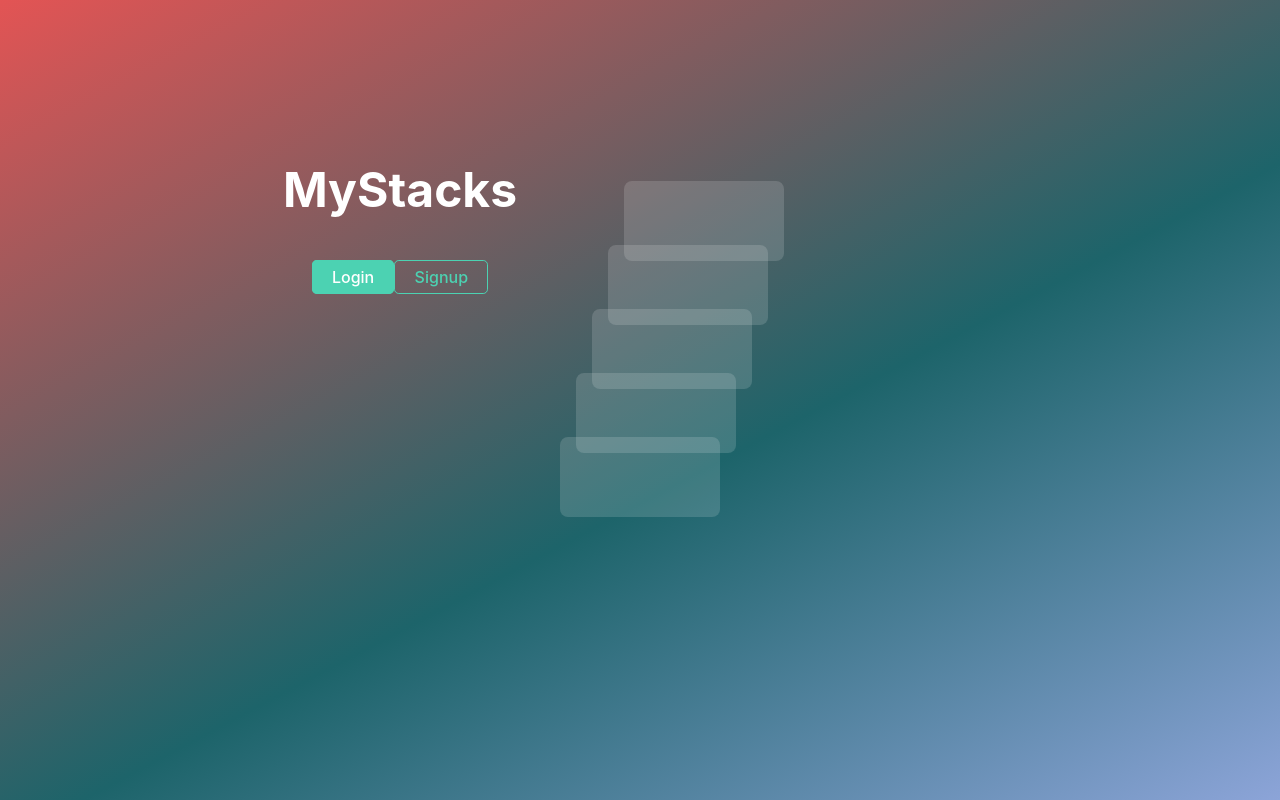
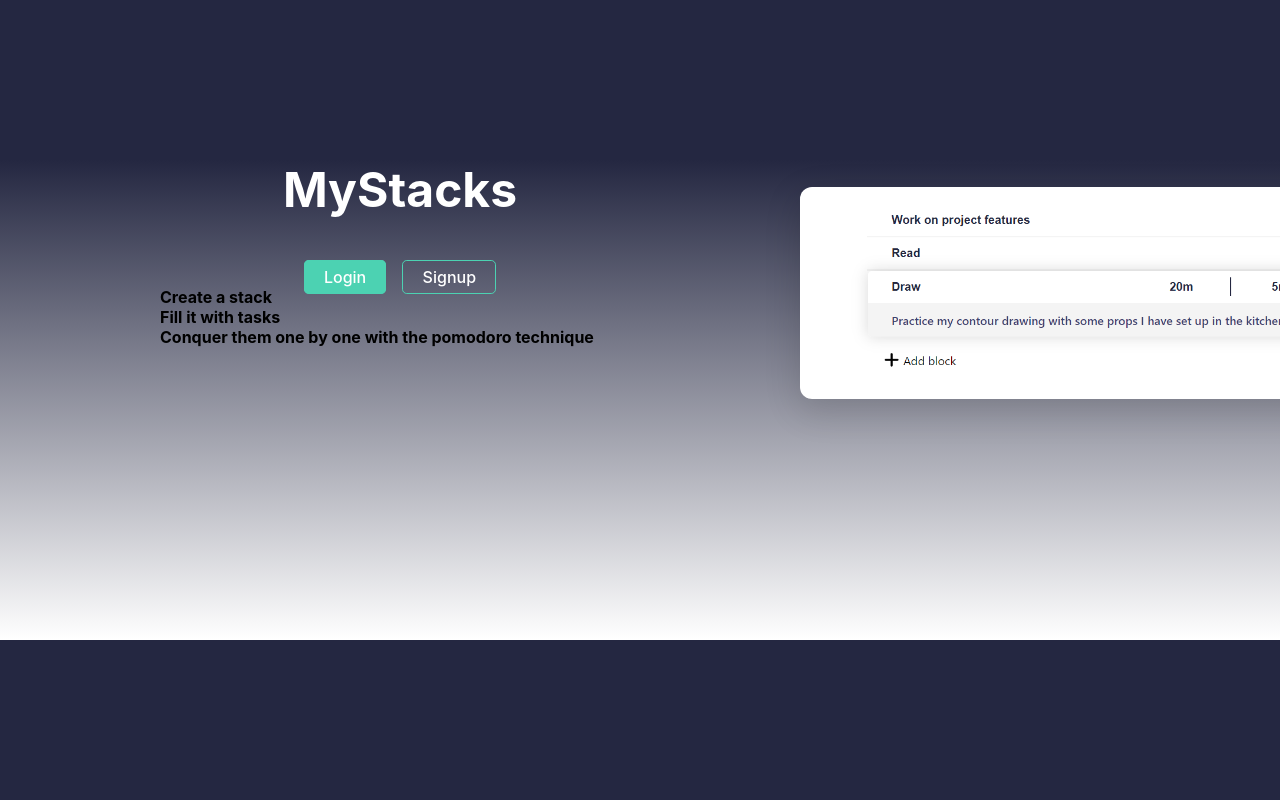
Before and after one commit to XianhaiC/my-stacks, a React (Create React App) app: page / in a window 1280 px wide. Built offline with nearby package versions, Linux system fonts and the light colour scheme.

Commit message:
Make landing page similar to figma

```diff
--- a/src/App.css
+++ b/src/App.css
@@ -63,14 +63,16 @@ html, body {
 
     0%{
         transform: translateY(0) rotate(0deg);
-        opacity: 1;
-        border-radius: 0.5rem;
+        opacity: 0.5;
+        border-radius: 0.25rem;
+        background: gray;
     }
 
     100%{
-        transform: translateY(-1000px) rotate(720deg);
-        opacity: 0;
-        border-radius: 0.5rem;
+        transform: translateY(0) rotate(720deg);
+        opacity: 0.5;
+        background:gray;
+        border-radius: 0.25rem;
     }
 
 }
--- a/src/components/common/styles.js
+++ b/src/components/common/styles.js
@@ -2,6 +2,7 @@ import styled from 'styled-components';
 
 import {
   BUTTON_SOLID,
+  BUTTON_GRAY,
 } from '../../util/constants';
 
 export const StyledBox = styled.div`
@@ -34,8 +35,8 @@ export const StyledButton = styled.a`
 };
   background-color:
   ${(props) => props.type === BUTTON_SOLID ?
-      (props.alt ? props.theme.secondaryAlt : props.theme.secondary) :
-      'none'
+    (props.alt ? props.theme.secondaryAlt : props.theme.secondary) :
+    'none'
 };
 `;
 
@@ -54,8 +55,8 @@ export const StyledButtonContainer = styled.a`
   margin: 0.5rem;
   color:
   ${(props) => props.light ?
-      props.theme.primaryLight :
-      props.theme.primaryDark
+    props.theme.primaryLight :
+    props.theme.primaryDark
 };
 `;
 
@@ -176,8 +177,7 @@ export const StyledTitle = styled.div`
 
 /* login page background styled components */
 export const StyledArea = styled.div`
-  background: linear-gradient(152deg, rgba(227,84,84,1) 0%, rgba(29,100,106,1) 57%, rgba(140,164,216,1) 100%);
-  background: -webkit-linear-gradient(to left, #8f94fb, #4e54c8);
+  background: linear-gradient(0deg, rgba(36, 39, 65, 1) 10rem, rgba(255, 255, 255, 1) 10rem, rgba(36, 39, 65, 1) 40rem);
   width: 100%;
   height: 100vh;
 `;
@@ -200,38 +200,43 @@ export const StyledCircle = styled.li`
   animation-delay: 0s;
   animation: animate 30s linear infinite;
   &:nth-child(1){
-    left: 25rem;
-    width: 10rem;
-    height: 5rem;
-    bottom: -30rem;
+    left: 10.5rem;
+    width: 4rem;
+    height: 2rem;
+    bottom: -9rem;
     animation-delay: 0s;
   }
   &:nth-child(2){
-    left: 26rem;
-    width: 10rem;
-    height: 5rem;
-    bottom: -26rem;
+    left: 11.5rem;
+    width: 4rem;
+    height: 2rem;
+    bottom: -8rem;
     animation-delay: 0s;
   }
   &:nth-child(3){
-    left: 27rem;
-    width: 10rem;
-    height: 5rem;
-    bottom: -22rem;
+    left: 12.5rem;
+    width: 4rem;
+    height: 2rem;
+    bottom: -7rem;
     animation-delay: 0s;
   }
   &:nth-child(4){
-    left: 28rem;
-    width: 10rem;
-    height: 5rem;
-    bottom: -18rem;
+    left: 13.5rem;
+    width: 4rem;
+    height: 2rem;
+    bottom: -6rem;
     animation-delay: 0s;
   }
   &:nth-child(5){
-    left: 29rem;
-    width: 10rem;
-    height: 5rem;
-    bottom: -14rem;
+    left: 14.5rem;
+    width: 4rem;
+    height: 2rem;
+    bottom: -5rem;
     animation-delay: 0s;
   }
 `;
+
+export const StyledImage = styled.img`
+  width: 36rem;
+  height: 11rem;
+`;
--- a/src/components/landing/Landing.js
+++ b/src/components/landing/Landing.js
@@ -1,29 +1,44 @@
 import React from 'react';
+import styled from 'styled-components';
 import {
   StyledDiv,
   StyledTitle,
   StyledArea,
-  StyledCircles,
-  StyledCircle,
+  StyledCaption,
+  StyledWrapper,
+  StyledImage,
 } from '../common/styles';
-
 import LinkButton from '../../util/LinkButton';
 import {BUTTON_SOLID, BUTTON_GRAY} from '../../util/constants';
+
+const StyledMessage = styled(StyledCaption)`
+  color: black;
+  text-align: left;
+  font-weight: bold;
+  font-size: 1rem;
+`;
+
+const StyledDemo = styled(StyledWrapper)`
+  padding: 1rem;
+  width: 40rem;
+  margin: -5rem 0 0 40rem;
+`;
 
 const LandingDisplay = (props) => {
   return (
     <StyledArea>
       <StyledDiv>
         <StyledTitle>MyStacks</StyledTitle>
+        <StyledDemo>
+          <StyledImage src="mystacks_demo.PNG" />
+        </StyledDemo>
         <LinkButton to='/login' type={BUTTON_SOLID}>Login</LinkButton>
         <LinkButton to='/signup' type={BUTTON_GRAY}>Signup</LinkButton>
-        <StyledCircles>
-          <StyledCircle></StyledCircle>
-          <StyledCircle></StyledCircle>
-          <StyledCircle></StyledCircle>
-          <StyledCircle></StyledCircle>
-          <StyledCircle></StyledCircle>
-        </StyledCircles>
+        <StyledMessage>Create a stack</StyledMessage>
+        <StyledMessage>Fill it with tasks</StyledMessage>
+        <StyledMessage>
+          Conquer them one by one with the pomodoro technique
+        </StyledMessage>
       </StyledDiv>
     </StyledArea>
   );
--- a/src/util/LinkButton.js
+++ b/src/util/LinkButton.js
@@ -5,6 +5,8 @@ import styled from 'styled-components';
 import {StyledButton} from '../components/common/styles';
 
 const StyledLinkButton = styled(StyledButton)`
+  margin: 0.5rem;
+  color: white;
 `;
 
 export const LinkButton = (props) => {
@@ -17,7 +19,7 @@ export const LinkButton = (props) => {
     ...rest
   } = props;
   return (
-    <StyledButton type={props.type}
+    <StyledLinkButton type={props.type}
       {...rest} // `children` is just another prop!
       onClick={(event) => {
         onClick && onClick(event);
```
Also changed, not shown: public/mystacks_demo.PNG (added).
